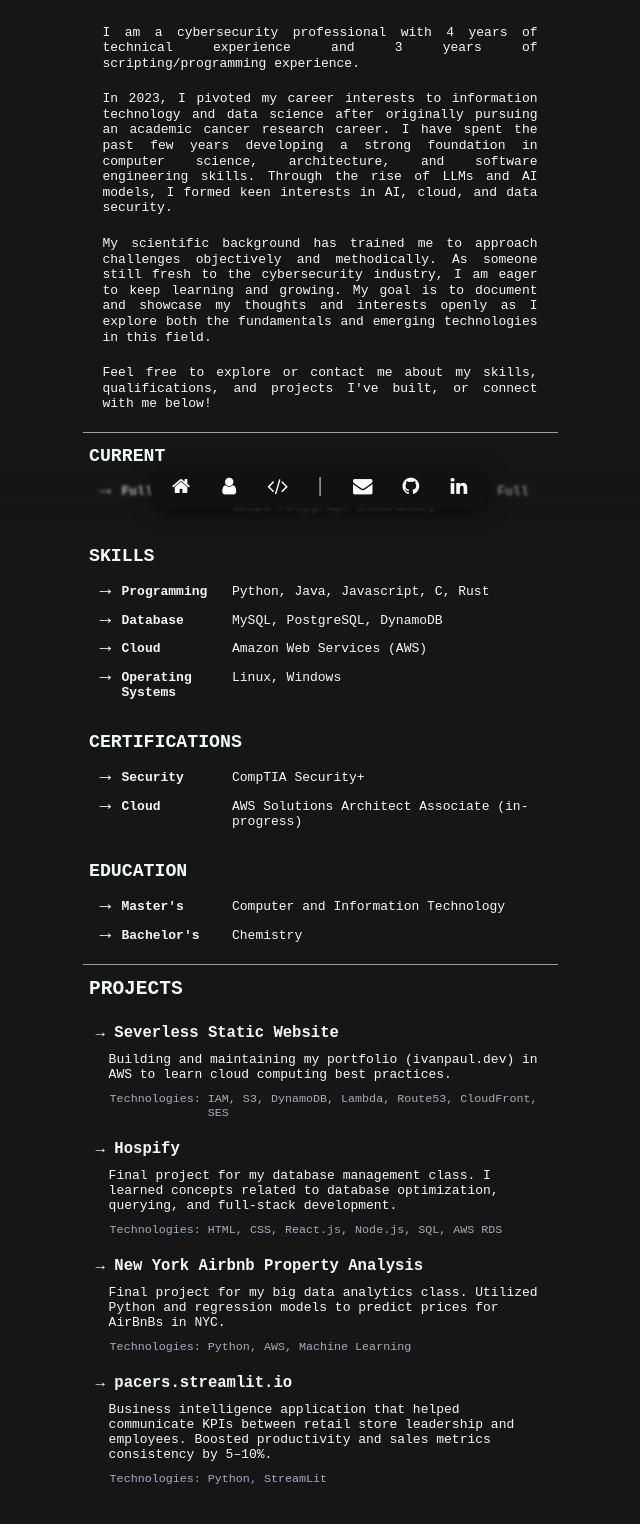
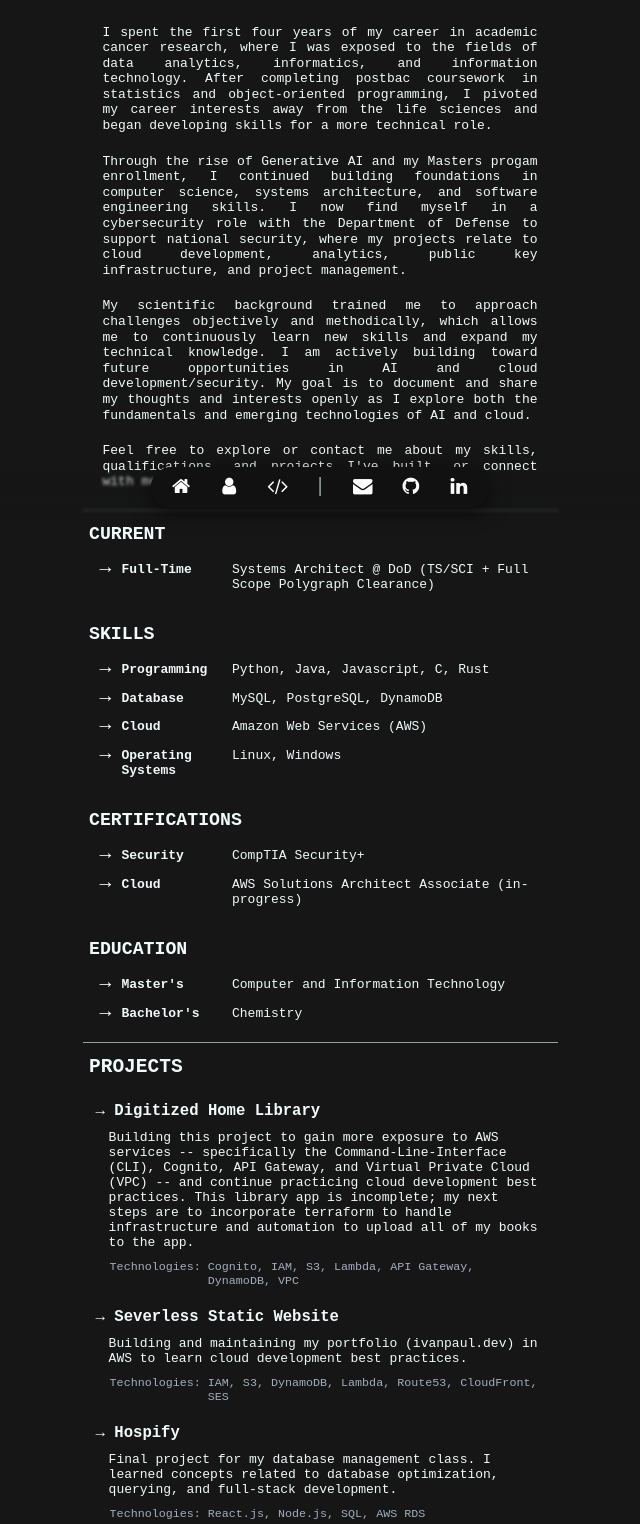
Before and after one commit to ivpaul/aws-static-portfolio, a plain HTML site: page index.html in a window 1280 px wide. Shown: the part 279-1803 px from the top of the page, without its empty margins (320-960 px from the left). Drawn offline with Linux system fonts and the light colour scheme.

Commit message:
added new project

```diff
--- a/index.html
+++ b/index.html
@@ -28,23 +28,27 @@
                 <img src="/images/ip_gray.JPEG" alt="Ivan Paul" class="profile-photo">
             </div>
             <div class="bio-content">
+
                 <p>
-                    I am a cybersecurity professional with 4 years of technical experience and 3 years of scripting/programming experience.
+                    I spent the first four years of my career in academic cancer research, where I was exposed
+                    to the fields of data analytics, informatics, and information technology. After completing
+                    postbac coursework in statistics and object-oriented programming, I pivoted my career
+                    interests away from the life sciences and began developing skills for a more technical role.
                 </p>
 
                 <p>
-                    In 2023, I pivoted my career interests to information technology and data science
-                    after originally pursuing an academic cancer
-                    research career. I have spent the past few years developing a strong foundation in
-                    computer science, architecture, and software engineering skills. Through the rise of
-                    LLMs and AI models, I formed keen interests in AI, cloud, and data security.
+                    Through the rise of Generative AI and my Masters progam enrollment, I
+                    continued building foundations in computer science, systems architecture, and software engineering skills.
+                    I now find myself in a cybersecurity role with the Department of Defense to support national security, where
+                    my projects relate to cloud development, analytics, public key infrastructure, and project management.
                 </p>
 
                 <p>
-                    My scientific background has trained me to approach challenges objectively
-                    and methodically. As someone still fresh to the cybersecurity industry, I am eager
-                    to keep learning and growing. My goal is to document and showcase my thoughts and interests
-                    openly as I explore both the fundamentals and emerging technologies in this field.
+                    My scientific background trained me to approach challenges objectively
+                    and methodically, which allows me to continuously learn new skills and expand my technical knowledge.
+                    I am actively building toward future opportunities in AI and cloud development/security.
+                    My goal is to document and share my thoughts and interests
+                    openly as I explore both the fundamentals and emerging technologies of AI and cloud.
                 </p>
 
                 <p>
--- a/js/projects.js
+++ b/js/projects.js
@@ -5,10 +5,20 @@ document.addEventListener("DOMContentLoaded", function () {
       <h2 class="title">PROJECTS</h2>
       <div class="project-list">
 
+        <a href="https://github.com/ivpaul/home-library" class="project-link">
+          <div class="project-item">
+            <h2>→ Digitized Home Library</h2>
+            <p>Building this project to gain more exposure to AWS services -- specifically the Command-Line-Interface (CLI), Cognito, API Gateway, and Virtual
+            Private Cloud (VPC) -- and continue practicing cloud development best practices. This library app is incomplete; my next steps are to incorporate
+            terraform to handle infrastructure and automation to upload all of my books to the app.</p>
+            <p class="technologies">Technologies: Cognito, IAM, S3, Lambda, API Gateway, DynamoDB, VPC</p>
+          </div>
+        </a>
+
         <a href="https://github.com/ivpaul/aws-static-portfolio" class="project-link">
           <div class="project-item">
             <h2>→ Severless Static Website</h2>
-            <p>Building and maintaining my portfolio (ivanpaul.dev) in AWS to learn cloud computing best practices.</p>
+            <p>Building and maintaining my portfolio (ivanpaul.dev) in AWS to learn cloud development best practices.</p>
             <p class="technologies">Technologies: IAM, S3, DynamoDB, Lambda, Route53, CloudFront, SES</p>
           </div>
         </a>
@@ -17,7 +27,7 @@ document.addEventListener("DOMContentLoaded", function () {
           <div class="project-item">
             <h2>→ Hospify</h2>
             <p>Final project for my database management class. I learned concepts related to database optimization, querying, and full-stack development.</p>
-            <p class="technologies">Technologies: HTML, CSS, React.js, Node.js, SQL, AWS RDS</p>
+            <p class="technologies">Technologies: React.js, Node.js, SQL, AWS RDS</p>
           </div>
         </a>
 
```
